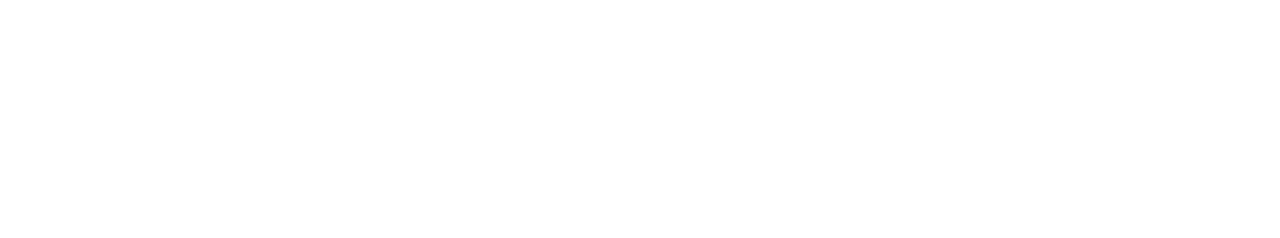
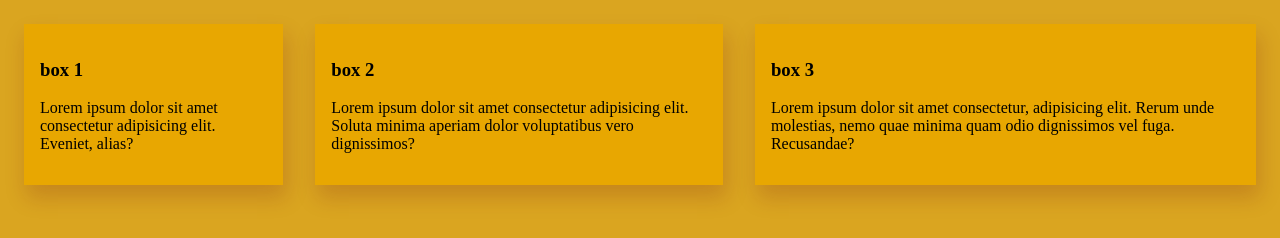
Before and after one commit to irisida/oneohone, a plain HTML site: page selectorsAnimation/box-shadow.html in a window 1280 px wide. Drawn offline with Linux system fonts and the light colour scheme.

Commit message:
added shadows demo

```diff
--- a/selectorsAnimation/box-shadow.html
+++ b/selectorsAnimation/box-shadow.html
@@ -9,7 +9,27 @@
 </head>
 
 <body>
+    <div class="container">
+        <div class="box">
+            <h3>box 1</h3>
+            <p>Lorem ipsum dolor sit amet consectetur adipisicing elit. Eveniet, alias?</p>
 
+        </div>
+
+        <div class="box">
+            <h3>box 2</h3>
+            <p>Lorem ipsum dolor sit amet consectetur adipisicing elit. Soluta minima aperiam dolor voluptatibus
+                vero dignissimos?</p>
+
+        </div>
+
+        <div class="box">
+            <h3>box 3</h3>
+            <p>Lorem ipsum dolor sit amet consectetur, adipisicing elit. Rerum unde molestias, nemo quae minima quam
+                odio dignissimos vel fuga. Recusandae?</p>
+
+        </div>
+    </div>
 </body>
 
 </html>
--- a/selectorsAnimation/css/box-shadow.css
+++ b/selectorsAnimation/css/box-shadow.css
@@ -0,0 +1,26 @@
+body {
+    background: goldenrod;
+    height: 100vh;
+}
+
+.container {
+    display: flex;
+}
+
+.box {
+    padding: 1rem;
+    margin: 1rem;
+    background: rgb(232, 167, 1);
+    border-radius: 5 px;
+
+    /* offsetX, offsetY color */
+    box-shadow: 10px 10px darkred;
+
+    /* offsetX, offsetY blur-raduis color */
+    box-shadow: 3px 12px 40px rgba(118, 18, 18, 0.554);
+
+    /* offsetX, offsetY blur-raduis color */
+    box-shadow: 3px 12px 20px 1px rgba(118, 18, 18, 0.2);
+
+    /* box-shadow: inset 3px 12px 20px 1px rgba(118, 18, 18, 0.25); */
+}
```
Also changed, not shown: selectorsAnimation/css/custom-props.css (added), selectorsAnimation/custom-props.html (added).
